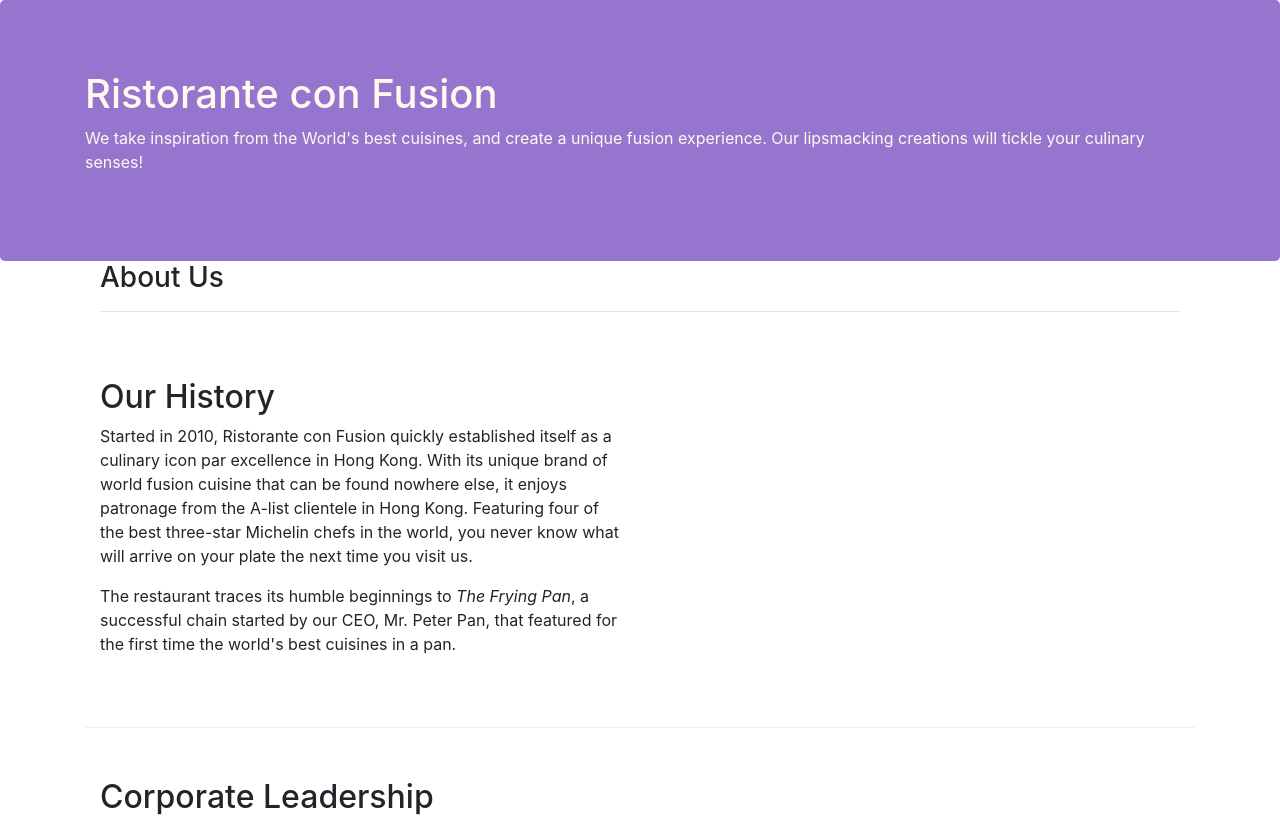
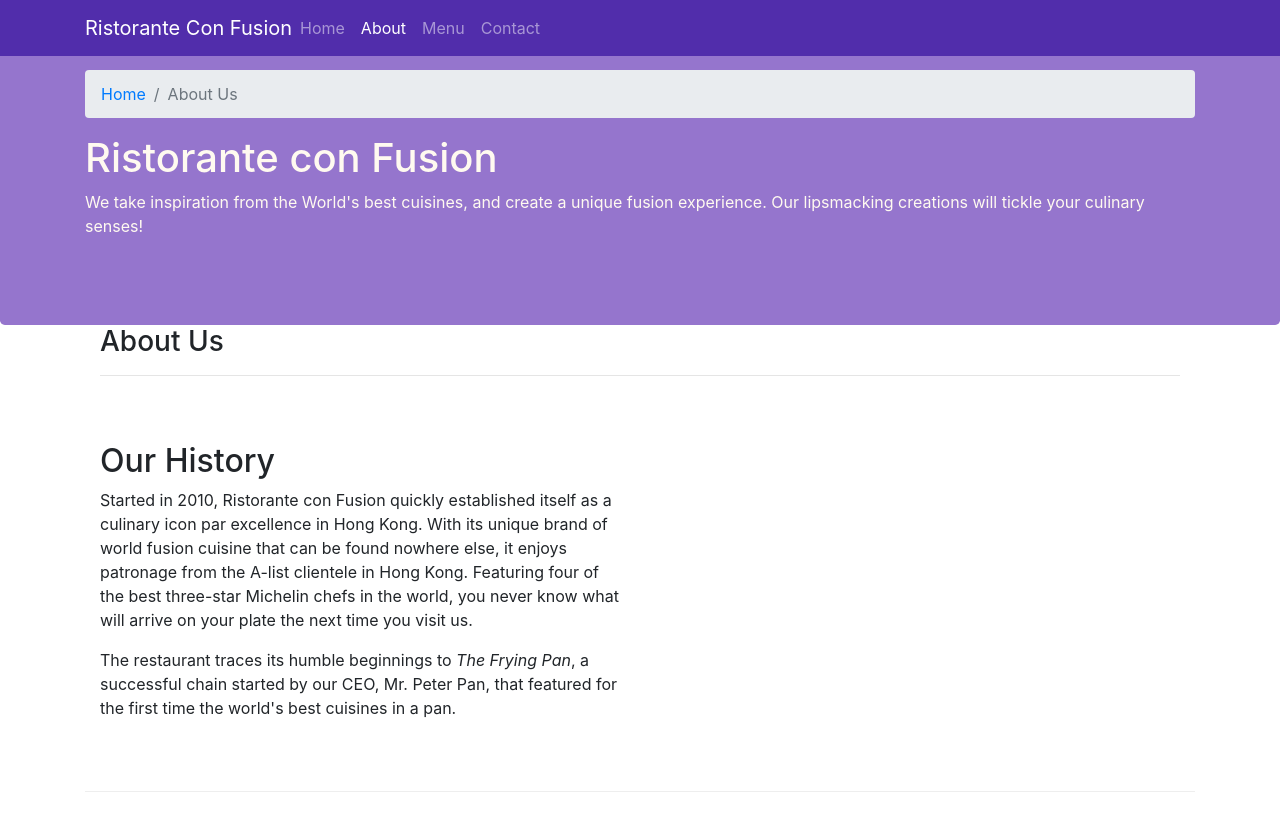
Before and after one commit to meiyindeng/Bootstrap, a website: page aboutus.html in a window 1280 px wide. Shown: the top 819 px of the page. Drawn offline with nearby package versions, Linux system fonts and the light colour scheme.

Commit message:
Navbar and Breadcrumb-1

```diff
--- a/aboutus.html
+++ b/aboutus.html
@@ -15,9 +15,31 @@
 </head>
 
 <body>
+    <nav class="navbar navbar-dark navbar-expand-sm fixed-top">
+        <div class="container">
+            <button class="navbar-toggler" type="button" data-toggle="collapse" data-target="#Navbar">
+                <span class="navbar-toggler-icon"></span>
 
+            </button>
+            <a class="navbar-brand mr-auto" href="./index.html">Ristorante Con Fusion</a>
+                <div class="collapse navbar-collapse" id="Navbar">
+                    <ul class="navbar-nav mr-auto">
+                        <li class="nav-item"><a class="nav-link" href="./index.html">Home</a></li>
+                        <li class="nav-item active"><a class="nav-link" href="#">About</a></li>
+                        <li class="nav-item"><a class="nav-link" href="#">Menu</a></li>
+                        <li class="nav-item"><a class="nav-link" href="#">Contact</a></li>
+                    </ul>
+                </div>
+
+        </div>
+
+    </nav>
     <header class="jumbotron">
         <div class="container">
+            <ol class="col-12 breadcrumb">
+                <li class="breadcrumb-item"><a href="./index.html">Home</a></li>
+                <li class="breadcrumb-item active">About Us</li>
+            </ol>
             <div class="row">
                 <div class="col-12 align-self-center">
                     <h1>Ristorante con Fusion</h1>
@@ -70,8 +92,8 @@
                 <div class="col-4 offset-1 col-sm-2">
                     <h5>Links</h5>
                     <ul class="list-unstyled">
-                        <li><a href="#">Home</a></li>
-                        <li><a href="#">About</a></li>
+                        <li><a href="./index.html">Home</a></li>
+                        <li><a href="./aboutus.html">About</a></li>
                         <li><a href="#">Menu</a></li>
                         <li><a href="#">Contact</a></li>
                     </ul>
--- a/css/styles.css
+++ b/css/styles.css
@@ -28,3 +28,12 @@
     margin: 0px;
     color: #0f0f0f;
 }
+
+.body{
+    padding: 50px 0px 0px 0px;
+    z-index: 0;
+}
+
+.navbar-dark{
+    background-color: #512DAB;
+}
```
Also changed, not shown: index.html (+22 -2 lines), package.json (+22 -14 lines), 2 other files.
